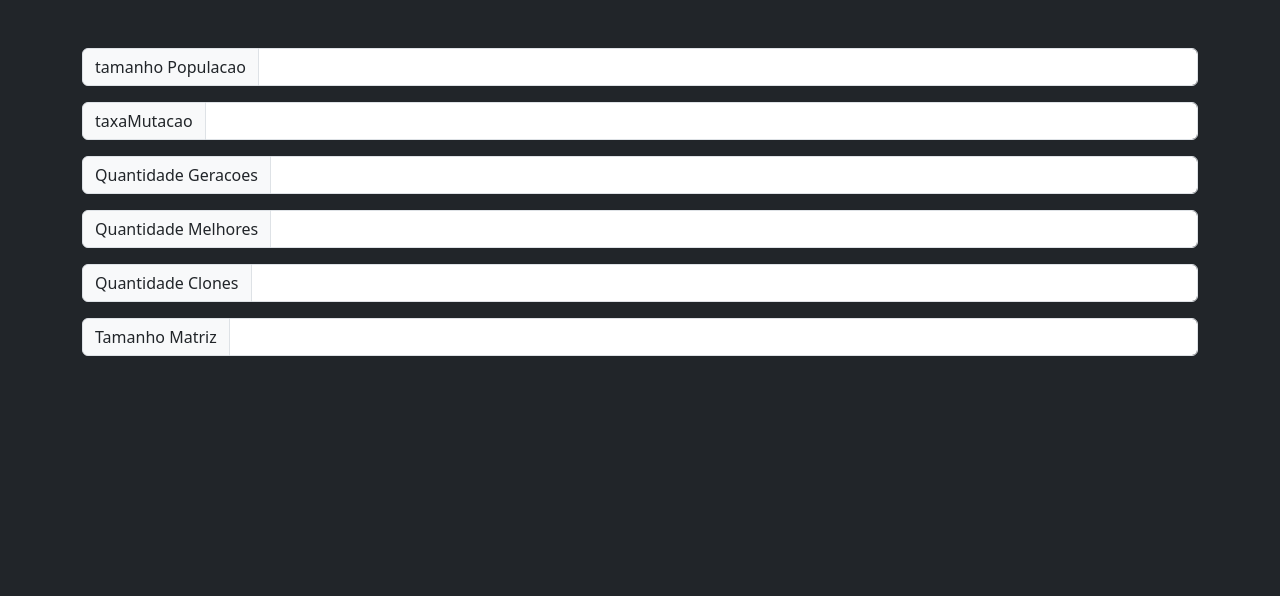
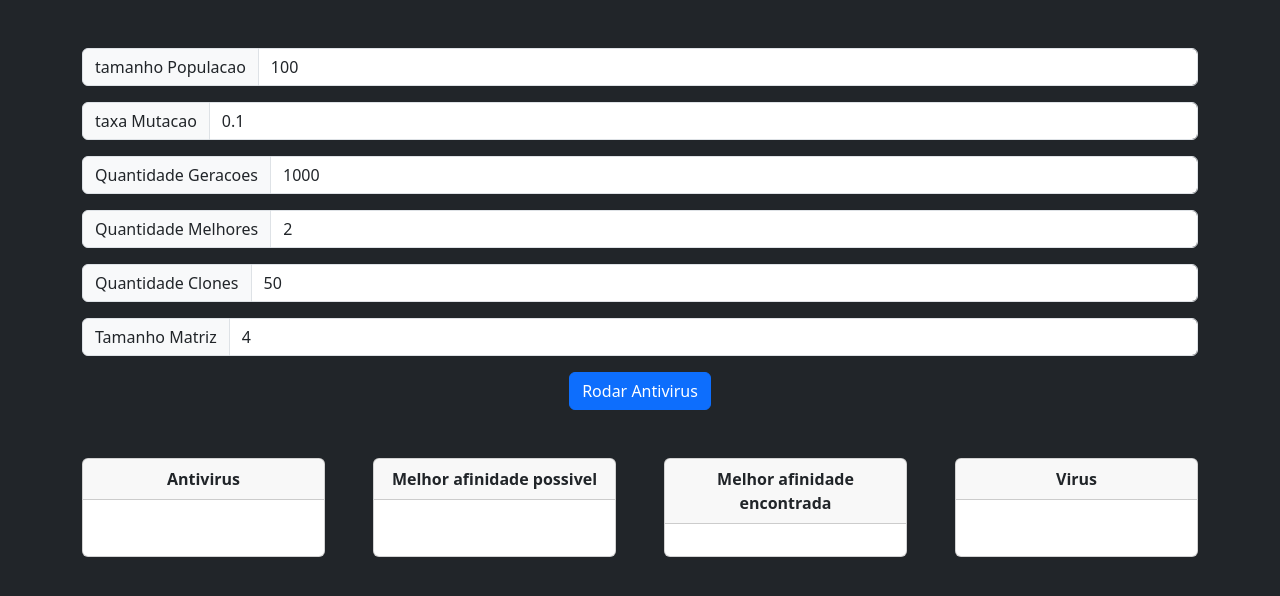
Before and after one commit to Siqm/SistemaImunologico, a plain HTML site: page index.html in a window 1280 px wide. Drawn offline with nearby package versions, Linux system fonts and the light colour scheme.

Commit message:
inici front

```diff
--- a/index.html
+++ b/index.html
@@ -12,53 +12,107 @@
 <body class="w-100 h-100 bg-dark">
 
 
-    <div class="container mt-5">
+    <div class="container text-center mt-5">
+
         <div class="input-group mb-3">
             <span class="input-group-text" id="inputGroup-sizing-default">tamanho Populacao</span>
-            <input type="text" class="form-control" aria-label="Sizing example input"
-                aria-describedby="inputGroup-sizing-default">
+            <input value="100" id="tamanhoPopulacao" type="number" class="form-control"
+                aria-label="Sizing example input" aria-describedby="inputGroup-sizing-default">
         </div>
 
 
         <div class="input-group mb-3">
-            <span class="input-group-text" id="inputGroup-sizing-default">taxaMutacao</span>
-            <input type="text" class="form-control" aria-label="Sizing example input"
+            <span class="input-group-text" id="inputGroup-sizing-default">taxa Mutacao</span>
+            <input value="0.1" id="taxaMutacao" type="number" class="form-control" aria-label="Sizing example input"
                 aria-describedby="inputGroup-sizing-default">
         </div>
 
 
         <div class="input-group mb-3">
             <span class="input-group-text" id="inputGroup-sizing-default">Quantidade Geracoes</span>
-            <input type="text" class="form-control" aria-label="Sizing example input"
-                aria-describedby="inputGroup-sizing-default">
+            <input value="1000" id="quantidadeGeracoes" type="number" class="form-control"
+                aria-label="Sizing example input" aria-describedby="inputGroup-sizing-default">
         </div>
 
         <div class="input-group mb-3">
             <span class="input-group-text" id="inputGroup-sizing-default">Quantidade Melhores</span>
-            <input type="text" class="form-control" aria-label="Sizing example input"
-                aria-describedby="inputGroup-sizing-default">
+            <input value="2" id="quantidadeMelhores" type="number" class="form-control"
+                aria-label="Sizing example input" aria-describedby="inputGroup-sizing-default">
         </div>
 
 
         <div class="input-group mb-3">
             <span class="input-group-text" id="inputGroup-sizing-default">Quantidade Clones</span>
-            <input type="text" class="form-control" aria-label="Sizing example input"
+            <input value="50" id="quantidadeClones" type="number" class="form-control" aria-label="Sizing example input"
                 aria-describedby="inputGroup-sizing-default">
         </div>
 
 
         <div class="input-group mb-3">
             <span class="input-group-text" id="inputGroup-sizing-default">Tamanho Matriz</span>
-            <input type="text" class="form-control" aria-label="Sizing example input"
+            <input value="4" id="tamanhoMatriz" type="number" class="form-control" aria-label="Sizing example input"
                 aria-describedby="inputGroup-sizing-default">
+        </div>
+
+        <button onclick="obterValoresEExecutarAntivirus()" type="button" class="btn btn-primary">Rodar
+            Antivirus
+        </button>
+    </div>
+
+    <div class="container d-flex mt-5">
+
+
+        <div class="card" style="width: 18rem;">
+            <div class="card-header fw-bold text-center"> Antivirus</div>
+            <div class="card-body">
+                <p id="matriz" class="card-text text-center">
+
+                </p>
+            </div>
+        </div>
+
+        <div class="card ms-5" style="width: 18rem;">
+            <div class="card-header fw-bold text-center">Melhor afinidade possivel</div>
+            <div class="card-body">
+                <p id="melhorAfinidade" class="card-text text-center">
+
+                </p>
+            </div>
+        </div>
+
+        <div class="ms-5 card" style="width: 18rem;">
+            <div class="card-header fw-bold text-center">Melhor afinidade encontrada</div>
+            <div class="card-body">
+                <p id="melhorAfinidadeEncontrada" class="card-text text-center">
+
+                </p>
+            </div>
+        </div>
+
+        <div class="ms-5 card" style="width: 18rem;">
+            <div class="card-header fw-bold text-center">Virus</div>
+            <div class="card-body">
+                <p id="virus" class="card-text text-center">
+
+                </p>
+            </div>
         </div>
 
     </div>
 
 
+    <!-- <div class="text-white" >1 0 1 0
+        1 1 1 0
+        1 1 0 0
+        1 1 0 0
+    </div> -->
+
+
     <script src="https://cdn.jsdelivr.net/npm/bootstrap@5.3.2/dist/js/bootstrap.bundle.min.js"
-        integrity="sha384-C6RzsynM9kWDrMNeT87bh95OGNyZPhcTNXj1NW7RuBCsyN/o0jlpcV8Qyq46cDfL"
-        crossorigin="anonymous"></script>
+        integrity="sha384-C6RzsynM9kWDrMNeT87bh95OGNyZPhcTNXj1NW7RuBCsyN/o0jlpcV8Qyq46cDfL" crossorigin="anonymous">
+        </script>
+    <script src="index.js"></script>
+
 
 </body>
 
--- a/index.js
+++ b/index.js
@@ -1,3 +1,10 @@
+var matrizAtivirus = document.getElementById('matriz')
+var melhorAfinidade = document.getElementById('melhorAfinidade')
+var melhorAfinidadeEncontrada = document.getElementById('melhorAfinidadeEncontrada')
+var virus = document.getElementById('virus')
+
+
+
 const tamanhoPopulacaoInicial = 20
 /**
  * qtdClonesSelecionados
@@ -32,19 +39,21 @@ function gerarCodigoGeneticoAleatorio(limite) {
   return codigo
 }
 
+
+
 function matrizToString(matriz) {
-  var txt = ""
+  var txt = "";
   for (let i = 0; i < matriz.length; i++) {
     for (let j = 0; j < matriz[i].length; j++) {
-      if (j >= matriz.length - 1) {
-        txt += matriz[i][j].toString() + '\n'
+      if (j === matriz[i].length - 1) {
+        txt += matriz[i][j].toString() + '<br>';
+        // txt += matriz[i][j].toString() + '\n';
       } else {
-        txt += matriz[i][j].toString()
+        txt += matriz[i][j].toString() + ' ';
       }
     }
   }
-  console.log(txt)
-  // return txt
+  return txt
 }
 
 class Malware {
@@ -147,7 +156,7 @@ class Antivirus {
           const chanceDeMutar = ((1 - clones[i].afinidade / 121) * taxaMutacao) * 100
           // console.log('chanceDeMutar', chanceDeMutar);
           if (chanceDeMutar > clones[i].afinidade) {
-            clones[i].codigoGenetico[j][r] = clones[i].codigoGenetico[j][r] === 0 ? 1: 0;
+            clones[i].codigoGenetico[j][r] = clones[i].codigoGenetico[j][r] === 0 ? 1 : 0;
           }
         }
       }
@@ -155,6 +164,24 @@ class Antivirus {
     return clones
   }
 
+}
+
+function obterValoresEExecutarAntivirus() {
+  const tamanhoPopulacao = parseFloat(document.getElementById("tamanhoPopulacao").value);
+  const taxaMutacao = parseFloat(document.getElementById("taxaMutacao").value)
+  const quantidadeGeracoes = parseFloat(document.getElementById("quantidadeGeracoes").value)
+  const quantidadeMelhores = parseFloat(document.getElementById("quantidadeMelhores").value)
+  const quantidadeClones = parseFloat(document.getElementById("quantidadeClones").value);
+  const tamanhoMatriz = parseFloat(document.getElementById("tamanhoMatriz").value);
+
+  rodarAntivirus(
+    parseInt(tamanhoPopulacao),
+    parseFloat(taxaMutacao),
+    parseInt(quantidadeGeracoes),
+    parseInt(quantidadeMelhores),
+    parseInt(quantidadeClones),
+    parseInt(tamanhoMatriz)
+  );
 }
 
 function rodarAntivirus(tamanhoPopulacao, taxaMutacao, qtdGeracoes, qtdMelhores, qtdClones, tamanhoMalware) {
@@ -180,21 +207,22 @@ function rodarAntivirus(tamanhoPopulacao, taxaMutacao, qtdGeracoes, qtdMelhores,
 
   // populacao = antivirus.definirAfinidades()
   // melhores = antivirus.selecionarMelhores(populacao, qtdMelhores)
-  console.log('Malware: ')
-  matrizToString(antivirus.malware.codigoMalware)
+  // console.log('Malware: ')
+  // matrizToString(antivirus.malware.codigoMalware)
   antivirus.anticorpos.sort((a, b) => b.afinidade - a.afinidade)
 
-  console.log('Melhor afinidade possivel: ', tamanhoMalware * tamanhoMalware)
-  console.log('Melhor afinidade encontrada: ', antivirus.anticorpos[1].afinidade)
-  console.log('Antivirus: ')
-  matrizToString(antivirus.anticorpos[1].codigoGenetico)
+  matrizAtivirus.innerHTML = matrizToString(antivirus.anticorpos[1].codigoGenetico)
+
+  virus.innerHTML =  matrizToString(antivirus.malware.codigoMalware)
+
+
+
+  melhorAfinidade.textContent = (tamanhoMalware * tamanhoMalware)
+
+  // console.log('Melhor afinidade encontrada: ', antivirus.anticorpos[1].afinidade)
+
+  melhorAfinidadeEncontrada.textContent = antivirus.anticorpos[1].afinidade
+
+  // console.log('Antivirus: ')
+  // matrizToString(antivirus.anticorpos[1].codigoGenetico)
 }
-
-rodarAntivirus(
-  /*tamanhoPopulacao:*/ 100,
-  /*taxaMutacao:*/ 0.1,
-  /*qtdGeracoes:*/ 1000,
-  /*qtdMelhores:*/ 2,
-  /*qtdClones:*/ 50,
-  /* tamanhoMalware */ 4
-)
```
